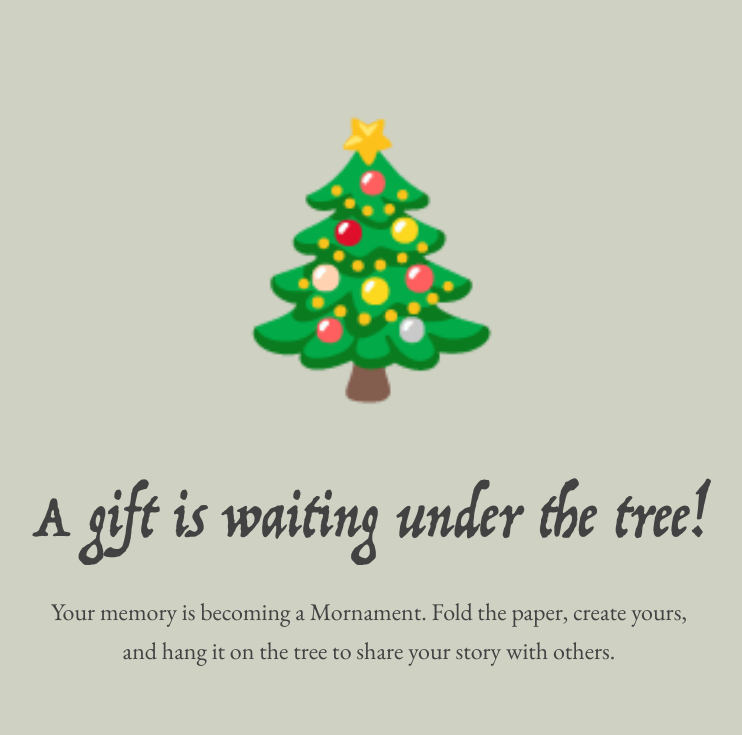
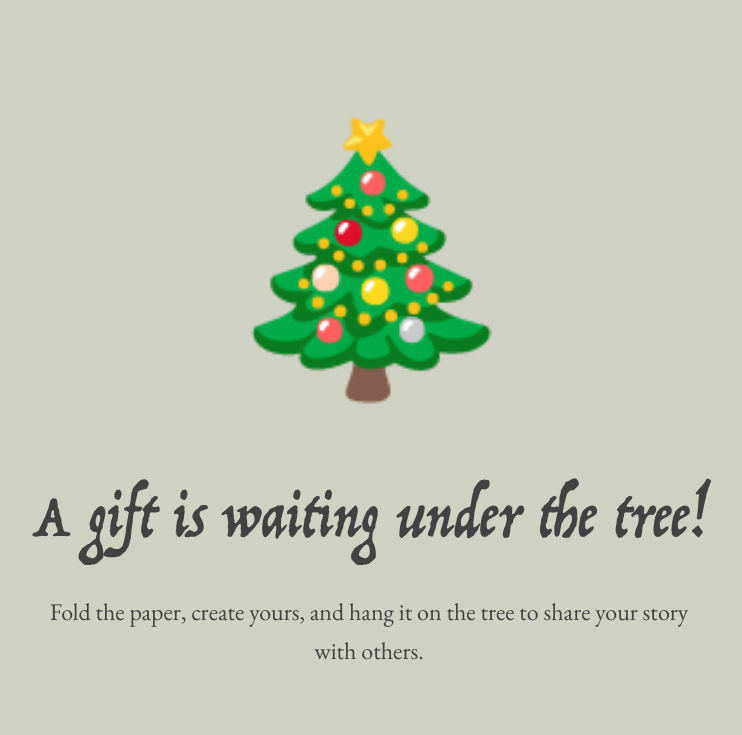
Before and after one commit to ajangeunajang-kaist/christmas, a Next.js app: page /complete in a window 1280 px wide. Shown: the top 735 px of the page, without its empty margins (271-1013 px from the left). Built offline with nearby package versions, Linux system fonts and the light colour scheme.

Commit message:
Fix : complete page

```diff
--- a/app/complete/page.tsx
+++ b/app/complete/page.tsx
@@ -117,16 +117,14 @@ function CompletePageContent() {
           className="text-[clamp(3rem,5vw,4rem)] leading-tight text-[#424242]"
           style={{ fontFamily: fontLoaded ? "Trattatello, serif" : "serif" }}
         >
-          {letterData?.asset3dUrl
-            ? "Your Mornament is ready!"
-            : "A gift is waiting under the tree!"}
+           A gift is waiting under the tree!
         </h1>
 
         {/* Message */}
         <p className="text-lg lg:text-2xl leading-relaxed font-[family-name:var(--font-eb-garamond)] max-w-2xl">
           {letterData?.asset3dUrl
-            ? "Your memory has become a Mornament. Rotate and explore your creation!"
-            : "Your memory is becoming a Mornament. Fold the paper, create yours, and hang it on the tree to share your story with others."}
+            ? "Rotate and explore your Mornament!"
+            : "Fold the paper, create yours, and hang it on the tree to share your story with others."}
         </p>
 
         {/* GLB Viewer 또는 로딩 상태 */}
@@ -140,7 +138,7 @@ function CompletePageContent() {
               🎁
             </div>
             <div className="text-lg font-[family-name:var(--font-eb-garamond)]">
-              Creating your 3D ornament... {progress}%
+              Creating your Mornament... {progress}%
             </div>
           </div>
         ) : (
```
